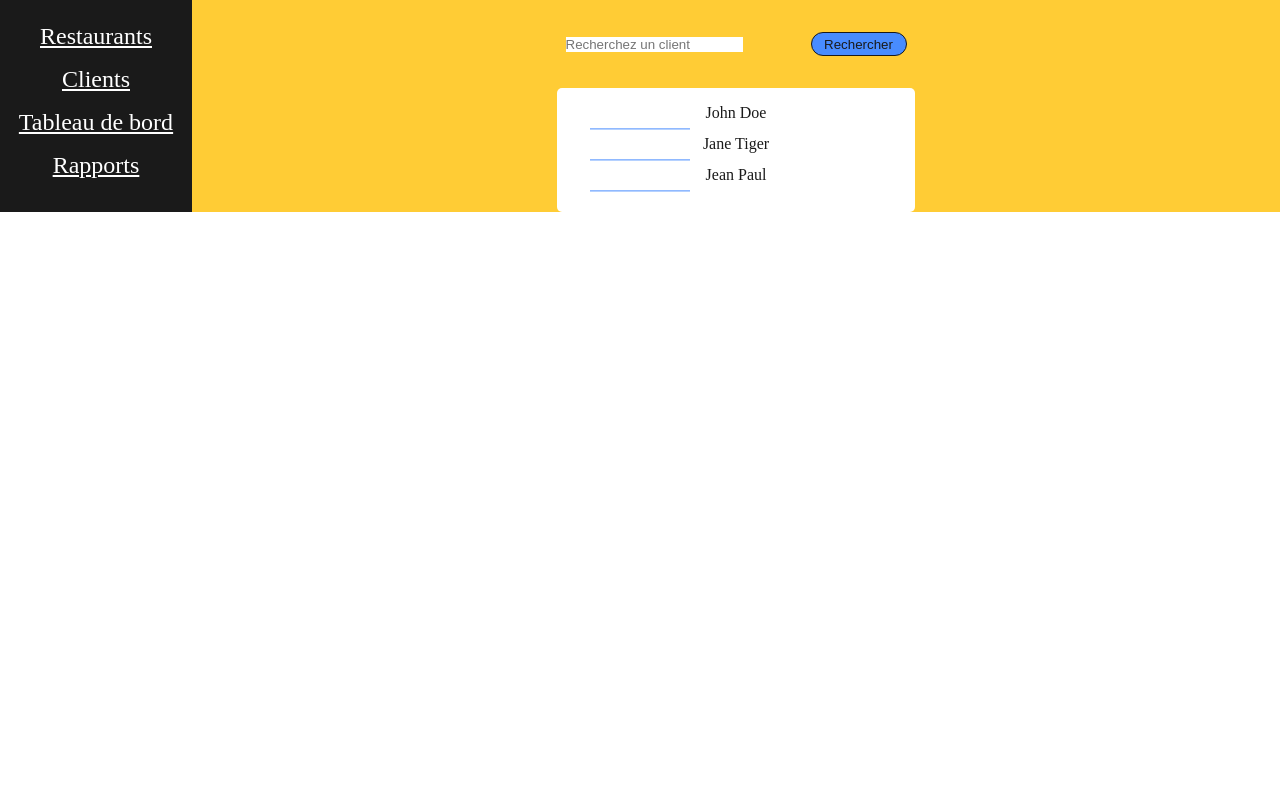
After one commit to tomSample/projet_bts_sio, a PHP site: page /administration.html in a window 1280 px wide. The commit adds this page. Run offline with PHP 8.4, Linux system fonts and the light colour scheme.

Commit message:
Avancées blocs Clients

```diff
--- /dev/null
+++ b/administration.html
@@ -0,0 +1,95 @@
+<html lang="fr"></html>
+<head>
+    <meta charset="UTF-8">
+    <meta name="viewport" content="width=device-width, initial-scale=1.0">
+
+    <title>Administration</title>
+    <meta name="management" content="Administration">
+    <link rel="shortcut icon" href="./img/favicon.ico" type="image/x-icon">
+    <link rel="preconnect" href="https://fonts.googleapis.com">
+    <link rel="preconnect" href="https://fonts.gstatic.com" crossorigin>
+    <link href="https://fonts.googleapis.com/css2?family=Poppins:wght@300;500&display=swap" rel="stylesheet">
+    <link rel="stylesheet" href="styles\styles.css" type="text/css">
+</head>
+
+<body>
+
+    <!-- ===header=== -->
+
+    <header class="header">
+
+    </header>
+
+    <!-- ===fin header=== -->
+
+
+    <!-- ===main=== -->
+
+    <section id="management" class="fields">
+        <div class="container__title" id="management__title">
+            <div class="section-header">
+                <h1 class="invisible">Administration</h1>
+            </div>
+        </div>
+
+        <div class="container" id="views">
+            <div class="grid" id="man__grid">
+                <div class="grid__item__nav">
+                    <ul class="grid_nav">
+                        <li class="grid__admin__nav">
+                            <a href="#">Restaurants</a>
+                        </li>
+                        <li class="grid__admin__nav">
+                            <a href="#">Clients</a>
+                        </li>
+                        <li class="grid__admin__nav">
+                            <a href="#">Tableau de bord</a>
+                        </li>
+                        <li class="grid__admin__nav">
+                            <a href="#">Rapports</a>
+                        </li>
+                    </ul>
+                </div>
+
+                <div class="grid__item__view" id="man__customers">
+
+                    <div class="search" id="man__search">
+                        <input class="search__views" id = "man__input" type="search" placeholder="Recherchez un client">
+                        <button class="submit-button" id="man__button" type="submit">Rechercher</button>
+                    </div>
+                    <div class="views__list">
+                        <ui>
+                            <li><a href="clients.html"></a>John Doe</li><!-- Lier le lien à la personne affichée -->
+
+                            <li><a href="clients.html"></a>Jane Tiger</li>
+
+                            <li><a href="clients.html"></a>Jean Paul</li>
+                        </ui>
+
+                    </div>
+                </div>
+
+
+
+
+
+            </div>
+        </div>
+
+
+    </section>
+
+    <!-- ===fin main=== -->
+
+
+    <!-- ===footer=== -->
+
+    <footer class="footer">
+
+    </footer>
+
+    <!-- ===fin footer=== -->
+</body>
+
+
+    <!-- ===licences=== -->
--- a/styles/styles.css
+++ b/styles/styles.css
@@ -20,6 +20,12 @@ h1 {
     font-size: 6rem;
 }
 
+.invisible {
+    display: none;
+    margin: 0;
+    font-size: 1rem;
+    padding: 0;
+}
 
 
 /* =======header======= */
@@ -293,18 +299,72 @@ footer a {
 
 /* ==== administration ==== */
 
+.container__title {
+    text-align: center;
+    background-color: var(--orange);
+}
+
+#man__grid {
+    display: flex;
+    flex: row;
+}
+
+.grid__item__nav {
+    background-color: var(--black);
+    width: 15%;
+    padding-top: 1.2rem;
+    padding-bottom: 0.8rem;
+    align-content: center;
+}
+
+.grid_nav li {
+    list-style: none;
+    text-align: center;
+    padding-bottom: 1rem;
+    font-size: 1.5rem;
+}
+
+.grid_nav a {
+    color: var(--white);
+}
+
+#man__customers {
+    background-color: var(--orange);
+    width: 85%;
+    display: flex;
+    flex-direction: column;
+}
+
+#man__search {
+    margin-top: 2rem;
+    margin-bottom: 2rem;
+    text-align: center;
+}
+
+#man__button {
+    height: 1.5rem;
+}
+
+.views__list {
+    background-color: var(--white);
+    width: 30%;
+    margin-inline: auto;
+    border-radius: 5px;
+    padding: 1rem;
+}
+
 .views__list li {
     list-style: none;
     text-align: center;
-    margin-bottom: 0.8rem;
+    padding-bottom: 0.8rem;
 }
 
-.views__list li::after {
+.views__list li::after { /* Attention, élément indépendant créé, nécessite de vérifier l'alignement sur TOUTES les largeurs d'écran*/
     display: block;
     content:"";
     width: 100px;
     height: 1px;
-    background: var(--orange);
+    background: var(--blue);
     position: absolute;
     left: 50%;
     margin-left: -50px;
```
